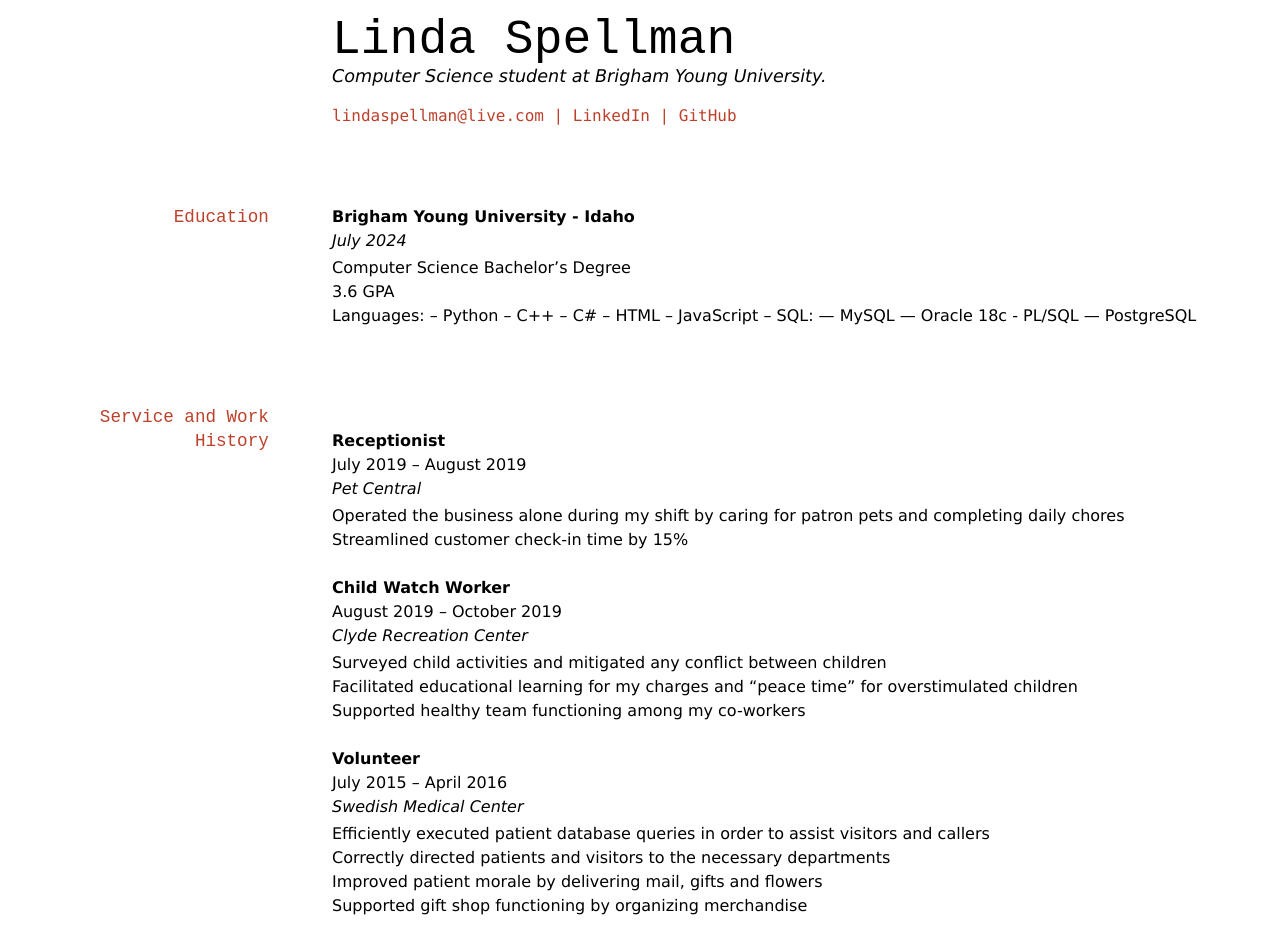
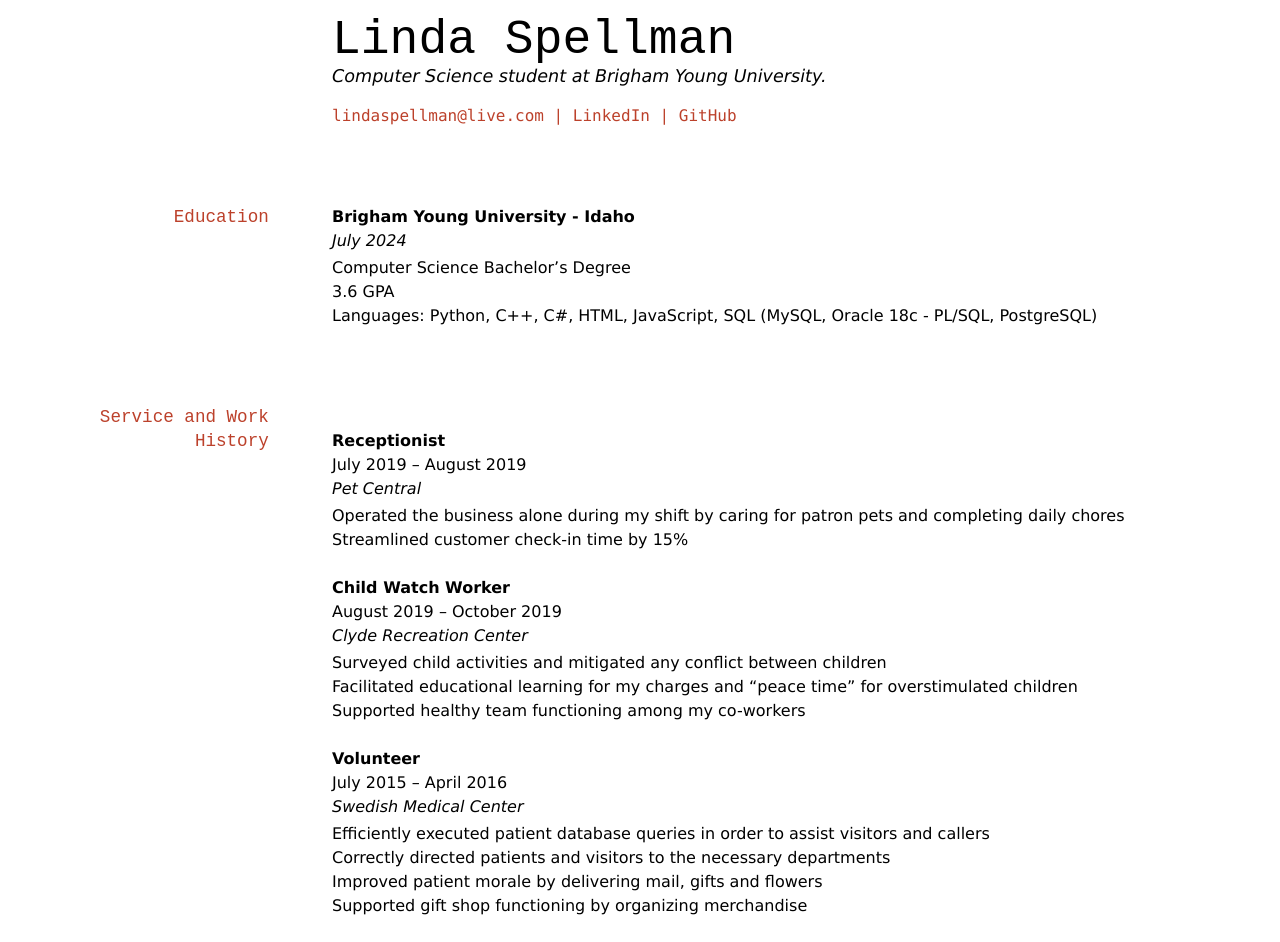
Before and after one commit to byuids-resumes/spellman_resume, a Jekyll site: the page built from docs/index.md, in a window 1280 px wide. Built offline with Jekyll 4.4.1, drawn with Linux system fonts in a browser that asks for light colours.

```diff
--- a/docs/index.md
+++ b/docs/index.md
@@ -19,17 +19,7 @@ __Brigham Young University - Idaho__
 *July 2024*
 - Computer Science Bachelor's Degree
 - 3.6 GPA
-- Languages:
--- Python
--- C++
--- C#
--- HTML
--- JavaScript
--- SQL:
---- MySQL
---- Oracle 18c - PL/SQL
---- PostgreSQL
-
+- Languages: Python, C++, C#, HTML, JavaScript, SQL (MySQL, Oracle 18c - PL/SQL, PostgreSQL)
 
 ## Service and Work History
 __Receptionist__
```
